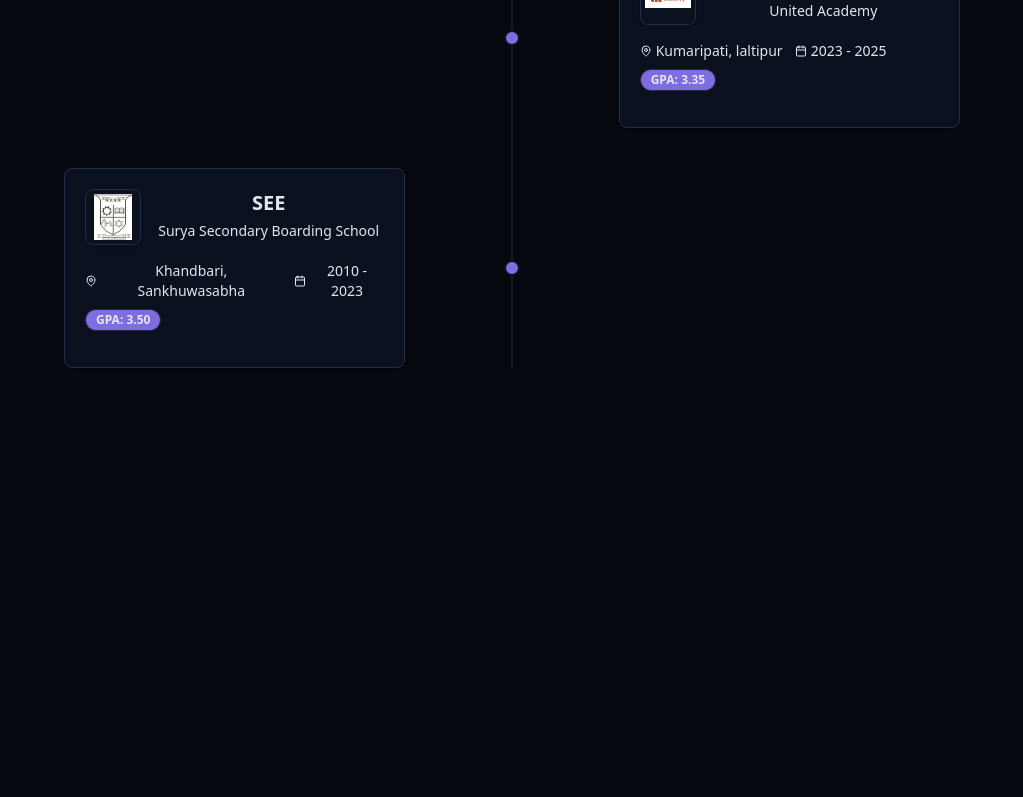
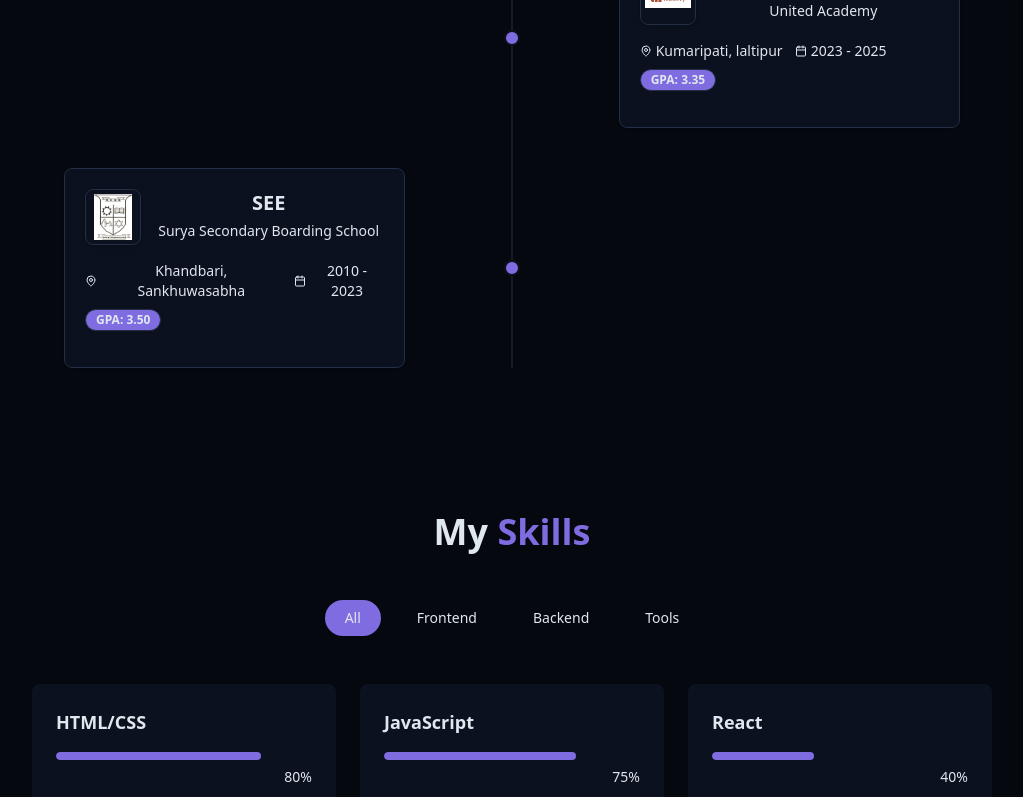
Before and after one commit to Prajwal-Shrestha/Portfoilo, a React (Vite) app: page / in a window 1280 px wide. Shown: the part 2000-2797 px from the top of the page, without its empty margins (128-1151 px from the left). Before the commit the page ends 2416 px from the top, so only its background shows below. Built offline with nearby package versions, Linux system fonts and the light colour scheme.

Commit message:
Finished SkillsSection

```diff
--- /dev/null
+++ b/src/components/SkillsSection.jsx
@@ -0,0 +1,93 @@
+import React, { useState, useEffect } from "react";
+import { cn } from "@/lib/utils";
+
+const skills = [
+  { name: "HTML/CSS", level: 80, category: "Frontend" },
+  { name: "JavaScript", level: 75, category: "Frontend" },
+  { name: "React", level: 40, category: "Frontend" },
+  { name: "Tailwind CSS", level: 30, category: "Frontend" },
+  { name: "Next.js", level: 20, category: "Frontend" },
+  { name: "Node.js", level: 40, category: "Backend" },
+  { name: "PHP", level: 50, category: "Backend" },
+  { name: "MySQL", level: 50, category: "Database" },
+  { name: "Git/Github", level: 90, category: "Tools" },
+  { name: "figma", level: 60, category: "Tools" },
+  { name: "VS Code", level: 90, category: "Tools" },
+];
+
+const categories = ["all", "Frontend", "Backend", "Tools"];
+
+export const SkillsSection = () => {
+  const [activeCategory, setActiveCategory] = useState("all");
+  const [mounted, setMounted] = useState(false);
+
+  useEffect(() => {
+    // small delay so stagger looks nicer on mount
+    const t = setTimeout(() => setMounted(true), 80);
+    return () => clearTimeout(t);
+  }, []);
+
+  const filteredSkills = skills.filter(
+    (skill) => activeCategory === "all" || skill.category === activeCategory
+  );
+
+  return (
+    <section id="skills" className="py-24 px-4 relative bg-secondary/30">
+      <div className="container mx-auto max-w-5xl">
+        <h2 className="text-3xl md:text-4xl font-bold mb-12 text-center">
+          My <span className="text-primary"> Skills</span>
+        </h2>
+
+        <div className="flex flex-wrap justify-center gap-4 mb-12">
+          {categories.map((category) => (
+            <button
+              key={category}
+              onClick={() => setActiveCategory(category)}
+              className={cn(
+                "px-5 py-2 rounded-full transition-colors duration-300 capitalize text-sm",
+                activeCategory === category
+                  ? "bg-primary text-primary-foreground"
+                  : "bg-secondary/70 text-foreground hover:bg-secondary/80"
+              )}
+            >
+              {category}
+            </button>
+          ))}
+        </div>
+
+        <div className="grid grid-cols-1 sm:grid-cols-2 lg:grid-cols-3 gap-6">
+          {filteredSkills.map((skill, index) => (
+            <div
+              key={skill.name}
+              className="bg-card p-6 rounded-lg shadow-xs card-hover"
+            >
+              <div className="text-left mb-4">
+                <h3 className="font-semibold text-lg">{skill.name}</h3>
+              </div>
+
+              {/* wrapper bar */}
+              <div className="w-full bg-secondary/50 h-2 rounded-full overflow-hidden">
+                {/* animated inner bar (uses your primary color classes) */}
+                <div
+                  className="bg-primary h-2 rounded-full origin-left"
+                  style={{
+                    width: mounted ? `${skill.level}%` : "0%",
+                    transition: `width 1.2s cubic-bezier(.2,.8,.2,1) ${
+                      index * 100
+                    }ms`,
+                  }}
+                />
+              </div>
+
+              <div className="text-right mt-1">
+                <span className="text-sm text-muted-foreground">
+                  {skill.level}%
+                </span>
+              </div>
+            </div>
+          ))}
+        </div>
+      </div>
+    </section>
+  );
+};
--- a/src/pages/Home.jsx
+++ b/src/pages/Home.jsx
@@ -4,6 +4,7 @@
 import { HeroSection } from "../components/HeroSection";
 import { AboutSection } from "../components/AboutSection";
 import { Education } from "../components/Education";
+import { SkillsSection } from "../components/SkillsSection";
 export const Home = () => {
     return(
      <div className="min-h-screen bg-background text-foreground overflow-x-hidden">
@@ -20,6 +21,7 @@
                 <HeroSection />
                 <AboutSection />
                 <Education />
+                <SkillsSection />
             </main>
         {/* Footer */}
     </div>
```
